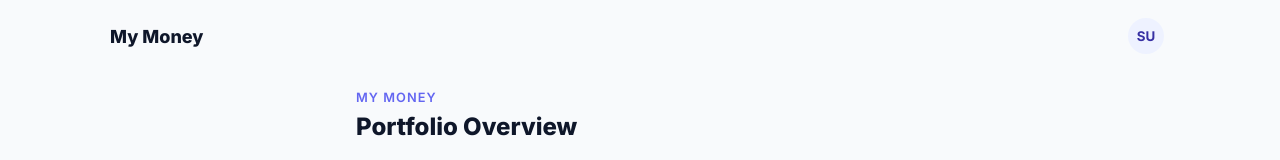
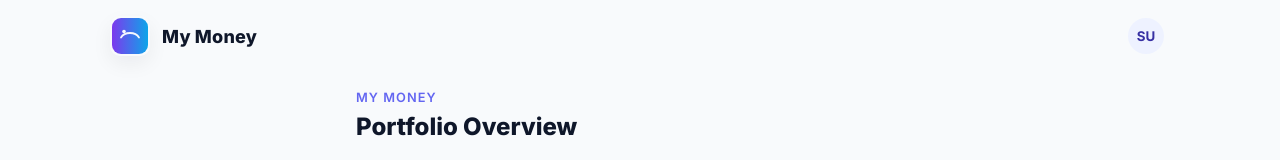
Before and after one commit to mpvineesh/my-money, a React (Vite) app: page / in a window 1280 px wide. Shown: the top 160 px of the page. Built offline with nearby package versions, Linux system fonts and the light colour scheme; no server answers; sample sign-in values are in the browser's storage.

Commit message:
ui: add logo and polish header title styling

```diff
--- a/src/components/Header.css
+++ b/src/components/Header.css
@@ -13,8 +13,10 @@
   align-items:center;
   justify-content:space-between;
 }
-.brand { font-weight:800; color:#0f172a; font-size:18px; }
-.brand-link { color:inherit; text-decoration:none; }
+.brand { font-weight:800; color:#0f172a; font-size:18px; display:flex; align-items:center; }
+.brand-link { color:inherit; text-decoration:none; display:flex; align-items:center; gap:12px; }
+.logo { width:40px; height:40px; display:inline-flex; align-items:center; justify-content:center; border-radius:10px; box-shadow:0 8px 20px rgba(15,23,42,0.06); }
+.brand-text { font-size:18px; letter-spacing:0.2px; color:#0f172a; }
 .profile { position:relative; }
 .profile-btn { background:transparent; border:0; cursor:pointer; padding:6px; }
 .avatar { display:inline-flex; align-items:center; justify-content:center; width:36px; height:36px; border-radius:999px; background:#eef2ff; color:#3730a3; font-weight:700; }
--- a/src/components/Header.jsx
+++ b/src/components/Header.jsx
@@ -23,7 +23,22 @@ export default function Header() {
   return (
     <header className="app-header">
       <div className="header-inner">
-        <div className="brand"><Link to="/" className="brand-link">My Money</Link></div>
+        <div className="brand"><Link to="/" className="brand-link">
+          <span className="logo" aria-hidden>
+            <svg width="36" height="36" viewBox="0 0 24 24" fill="none" xmlns="http://www.w3.org/2000/svg">
+              <rect x="0" y="0" width="24" height="24" rx="6" fill="url(#g)" />
+              <defs>
+                <linearGradient id="g" x1="0" x2="1">
+                  <stop offset="0" stopColor="#7c3aed" />
+                  <stop offset="1" stopColor="#0ea5e9" />
+                </linearGradient>
+              </defs>
+              <path d="M6 13c1.2-2 3.5-3 6-3s4.8 1 6 3" stroke="white" strokeWidth="1.2" strokeLinecap="round" strokeLinejoin="round" opacity="0.95" />
+              <circle cx="8" cy="9" r="1.2" fill="white" opacity="0.95" />
+            </svg>
+          </span>
+          <span className="brand-text">My Money</span>
+        </Link></div>
         <div className="profile" ref={ref}>
           <button className="profile-btn" onClick={() => setOpen(v => !v)} aria-haspopup>
             <span className="avatar">{initials}</span>
```
